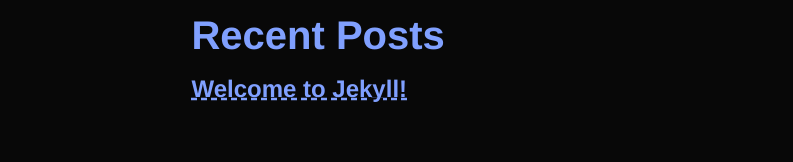
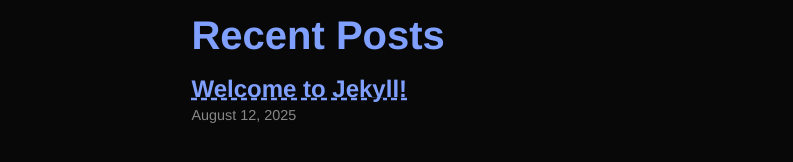
Before and after one commit to alan-ysy/alan-ysy.github.io, a Jekyll site: the page built from index.markdown, in a window 1280 px wide. Shown: the part 194-356 px from the top of the page, without its empty margins (247-1040 px from the left). Built offline with Jekyll 4.4.1, drawn with Linux system fonts in a browser that asks for light colours.

Commit message:
Add date under home page post entries

```diff
--- a/_layouts/home.html
+++ b/_layouts/home.html
@@ -16,7 +16,10 @@
                 <h2>Recent Posts</h2>
                 <ul class="post-list">
                     {% for post in site.posts limit:5 %}
-                        <li class="post-list-item"><h4><a href="{{ post.url }}">{{ post.title }}</a></h4></li>
+                        <li class="post-list-item">
+                            <h4><a href="{{ post.url }}">{{ post.title }}</a></h4>
+                            <small class="post-date">{{ post.date | date: "%B %d, %Y" }}</small>
+                        </li>
                     {% endfor %}
                 </ul>
             </main>
--- a/assets/css/styles.css
+++ b/assets/css/styles.css
@@ -125,3 +125,9 @@ a:hover, .nav-item:hover {
     background-color: var(--color-foreground);
     text-decoration-style: solid;
 }
+
+.post-date {
+    color: var(--color-foreground);
+    opacity: 0.7;
+    font-size: 0.9em;
+}
```
